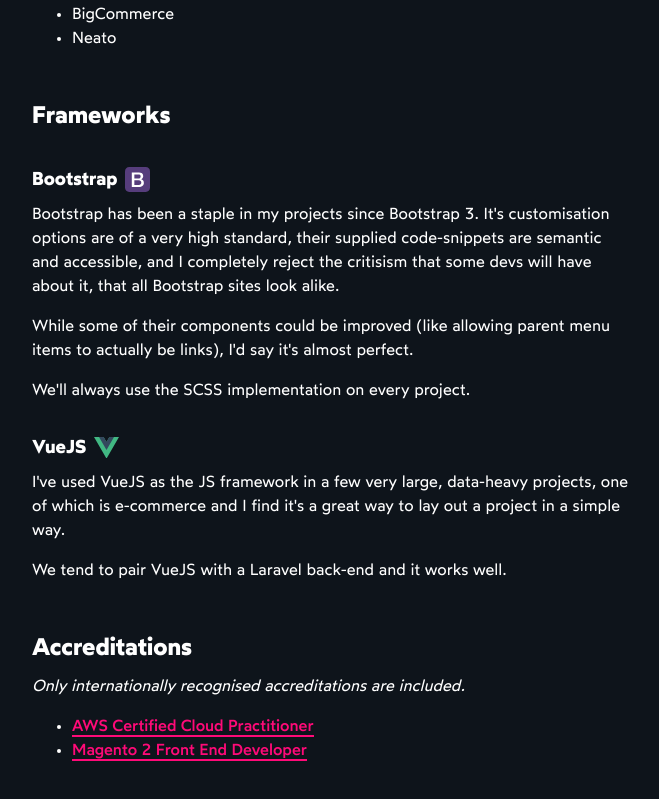
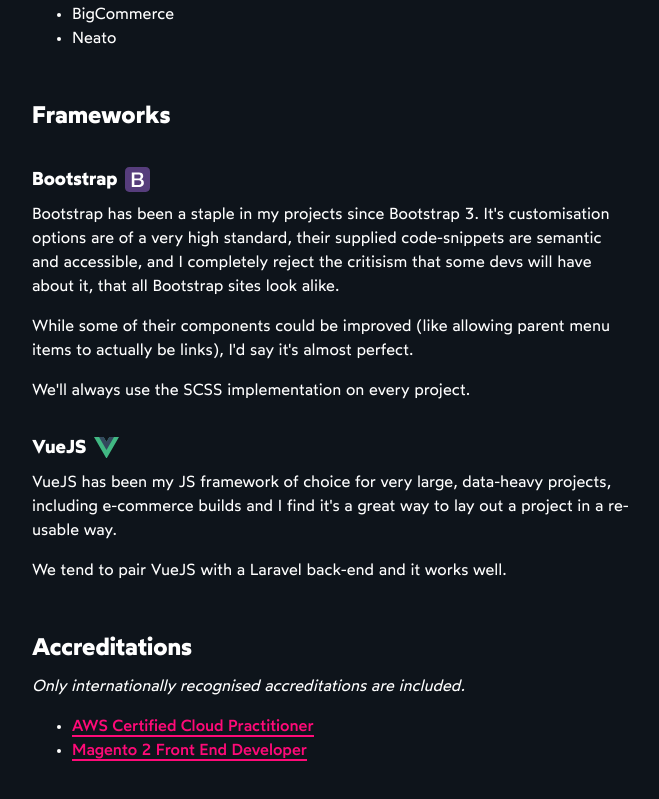
Before and after one commit to Glenn-Domin/Port-Vue_Nuxt, a Nuxt app: page /skills in a window 1280 px wide. Shown: the part 5720-6519 px from the top of the page, without its empty margins (123-782 px from the left). Built offline with nearby package versions, Linux system fonts and the light colour scheme.

Commit message:
skills wording

```diff
--- a/pages/skills.vue
+++ b/pages/skills.vue
@@ -179,7 +179,7 @@
               VueJS
               <vuejs width="25" height="21.64" />
             </h3>
-            <p>I've used VueJS as the JS framework in a few very large, data-heavy projects, one of which is e-commerce and I find it's a great way to lay out a project in a simple way.</p>
+            <p>VueJS has been my JS framework of choice for very large, data-heavy projects, including e-commerce builds and I find it's a great way to lay out a project in a re-usable way.</p>
             <p>We tend to pair VueJS with a Laravel back-end and it works well.</p>
             <h2 id="accreditations">Accreditations</h2>
             <p><em>Only internationally recognised accreditations are included.</em></p>
```
